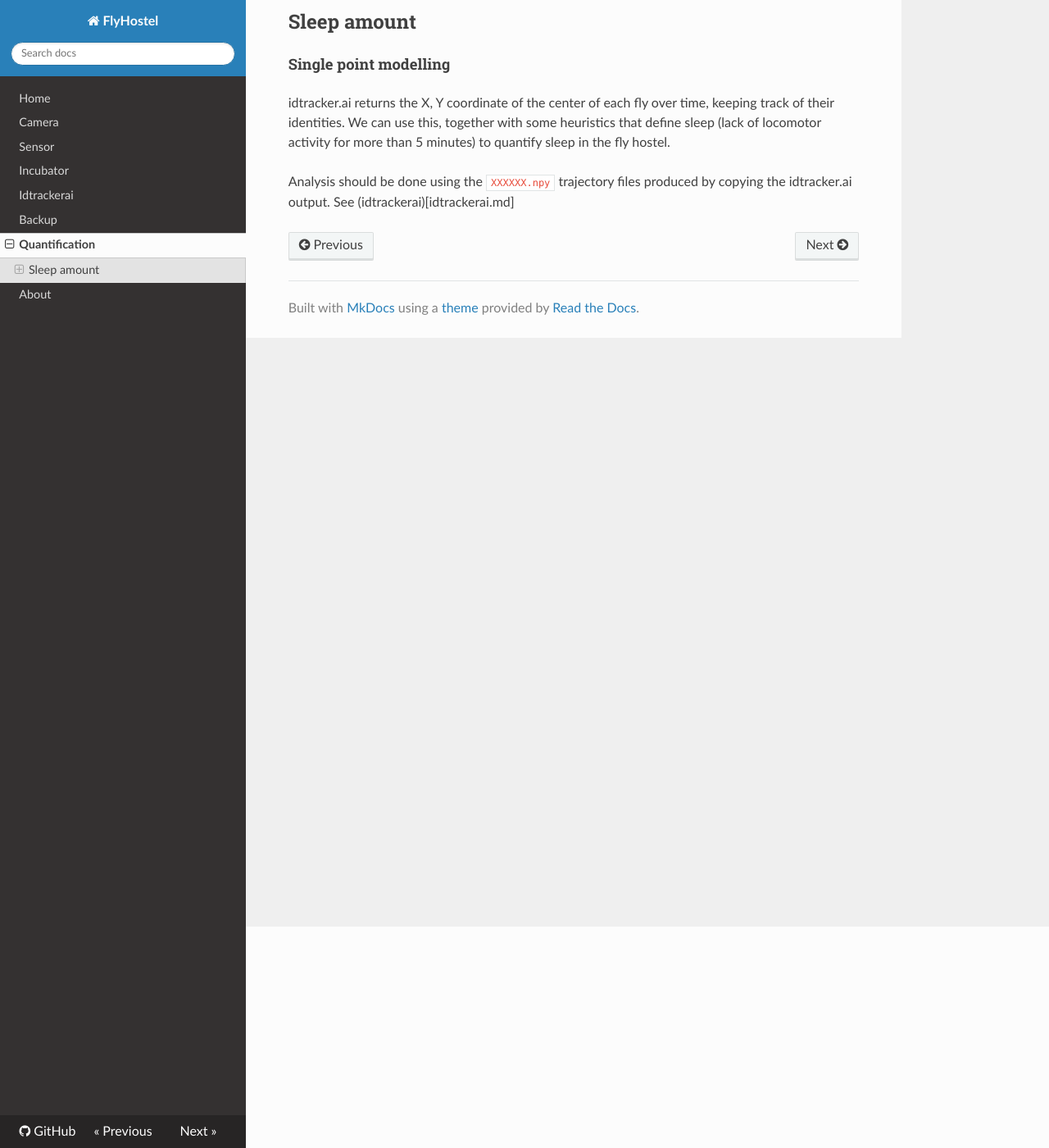
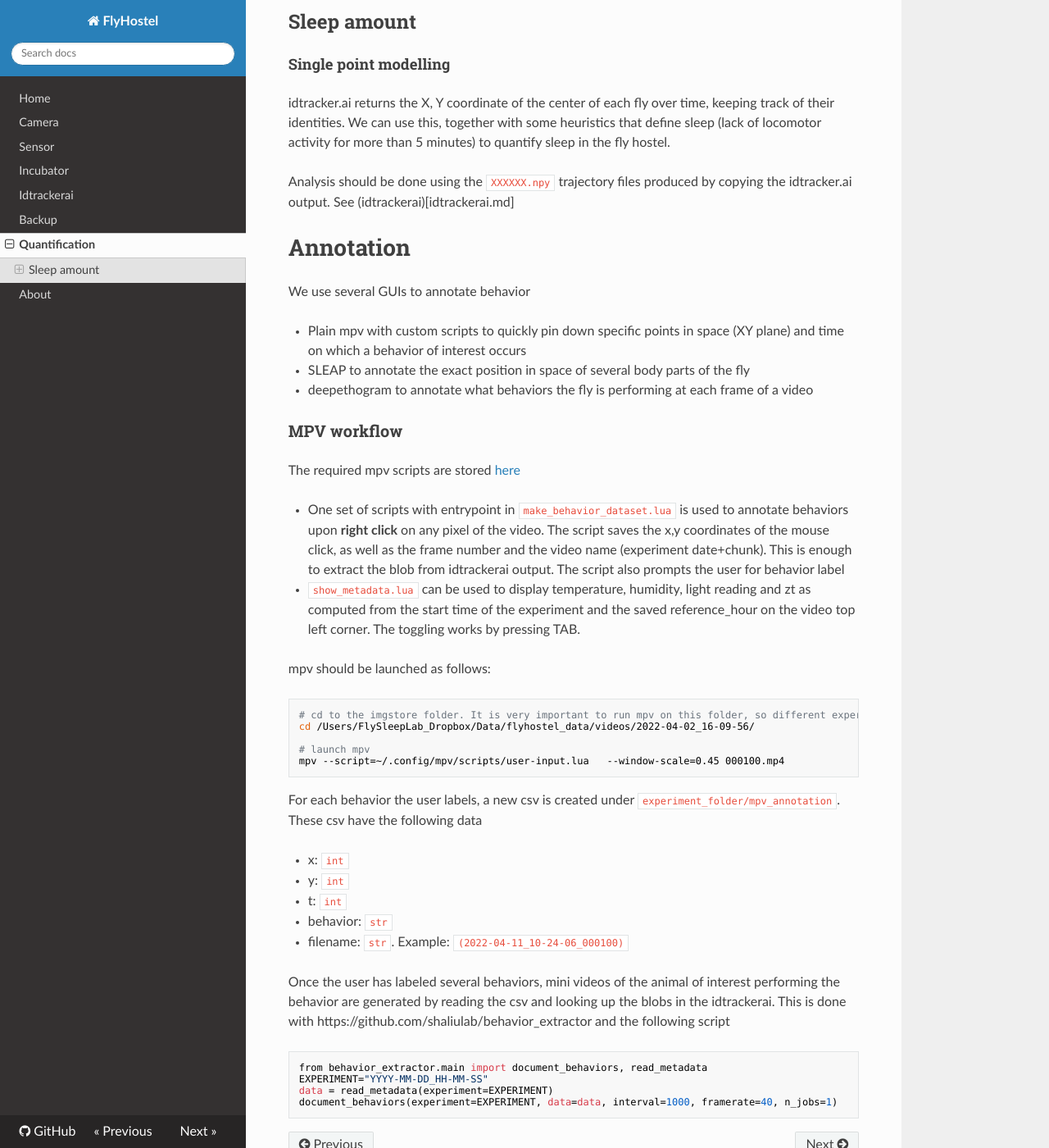
Before and after one commit to shaliulab/FlyHostelDocs, an MkDocs documentation site: the page built from docs/quantification.md, in a window 1280 px wide and 1400 px high, scrolled down 270 px. Shown: the whole window at 82% size. Built offline with MkDocs 1.6.1, drawn with Linux system fonts in a browser that asks for light colours; nearby versions of some CDN libraries.

Commit message:
Update docs

````diff
--- a/docs/quantification.md
+++ b/docs/quantification.md
@@ -14,3 +14,52 @@ The quantification of behavior is a complex topic, and many algorithms and appro
 idtracker.ai returns the X, Y coordinate of the center of each fly over time, keeping track of their identities. We can use this, together with some heuristics that define sleep (lack of locomotor activity for more than 5 minutes) to quantify sleep in the fly hostel.
 
 Analysis should be done using the `XXXXXX.npy` trajectory files produced by copying the idtracker.ai output. See (idtrackerai)[idtrackerai.md]
+
+
+
+
+Annotation
+===================
+
+We use several GUIs to annotate behavior
+
+* Plain mpv with custom scripts to quickly pin down specific points in space (XY plane) and time on which a behavior of interest occurs
+* SLEAP to annotate the exact position in space of several body parts of the fly
+* deepethogram to annotate what behaviors the fly is performing at each frame of a video
+
+### MPV workflow
+
+The required mpv scripts are stored [here](https://github.com/shaliulab/mpv-scripts)
+
+* One set of scripts with entrypoint in `make_behavior_dataset.lua` is used to annotate behaviors upon **right click** on any pixel of the video. The script saves the x,y coordinates of the mouse click, as well as the frame number and the video name (experiment date+chunk). This is enough to extract the blob from idtrackerai output. The script also prompts the user for behavior label
+* `show_metadata.lua` can be used to display temperature, humidity, light reading and zt as computed from the start time of the experiment and the saved reference_hour on the video top left corner. The toggling works by pressing TAB.
+
+mpv should be launched as follows:
+
+```
+# cd to the imgstore folder. It is very important to run mpv on this folder, so different experiments are not mixed up
+cd /Users/FlySleepLab_Dropbox/Data/flyhostel_data/videos/2022-04-02_16-09-56/
+
+# launch mpv
+mpv --script=~/.config/mpv/scripts/user-input.lua   --window-scale=0.45 000100.mp4
+```
+
+For each behavior the user labels, a new csv is created under `experiment_folder/mpv_annotation`. These csv have the following data
+
+
+* x: `int`
+* y: `int`
+* t: `int`
+* behavior: `str`
+* filename: `str`. Example: `(2022-04-11_10-24-06_000100)`
+
+Once the user has labeled several behaviors, mini videos of the animal of interest performing the behavior are generated by reading the csv and looking up the blobs in the idtrackerai.
+This is done with https://github.com/shaliulab/behavior_extractor and the following script
+
+
+```
+from behavior_extractor.main import document_behaviors, read_metadata
+EXPERIMENT="YYYY-MM-DD_HH-MM-SS"
+data = read_metadata(experiment=EXPERIMENT)
+document_behaviors(experiment=EXPERIMENT, data=data, interval=1000, framerate=40, n_jobs=1)
+```
````
Also changed, not shown: docs/idtrackerai.md (+3 -2 lines).
